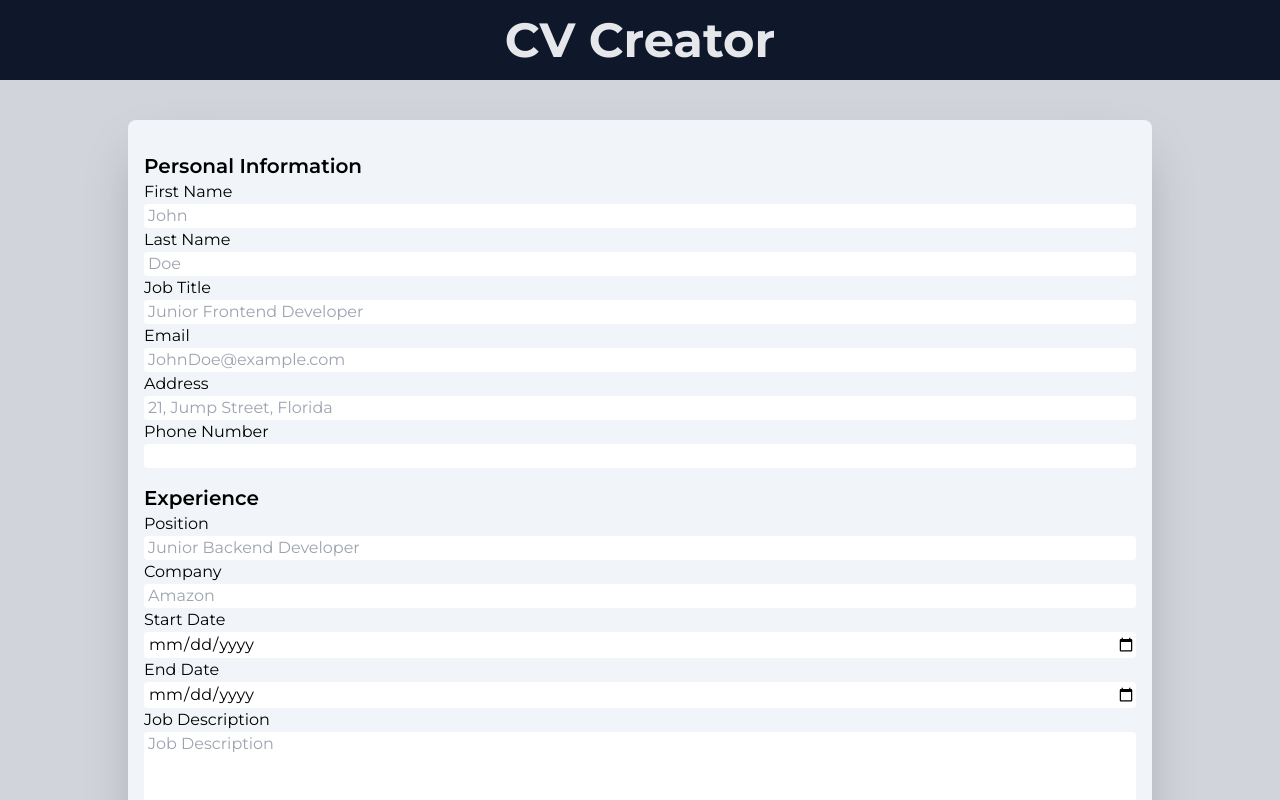
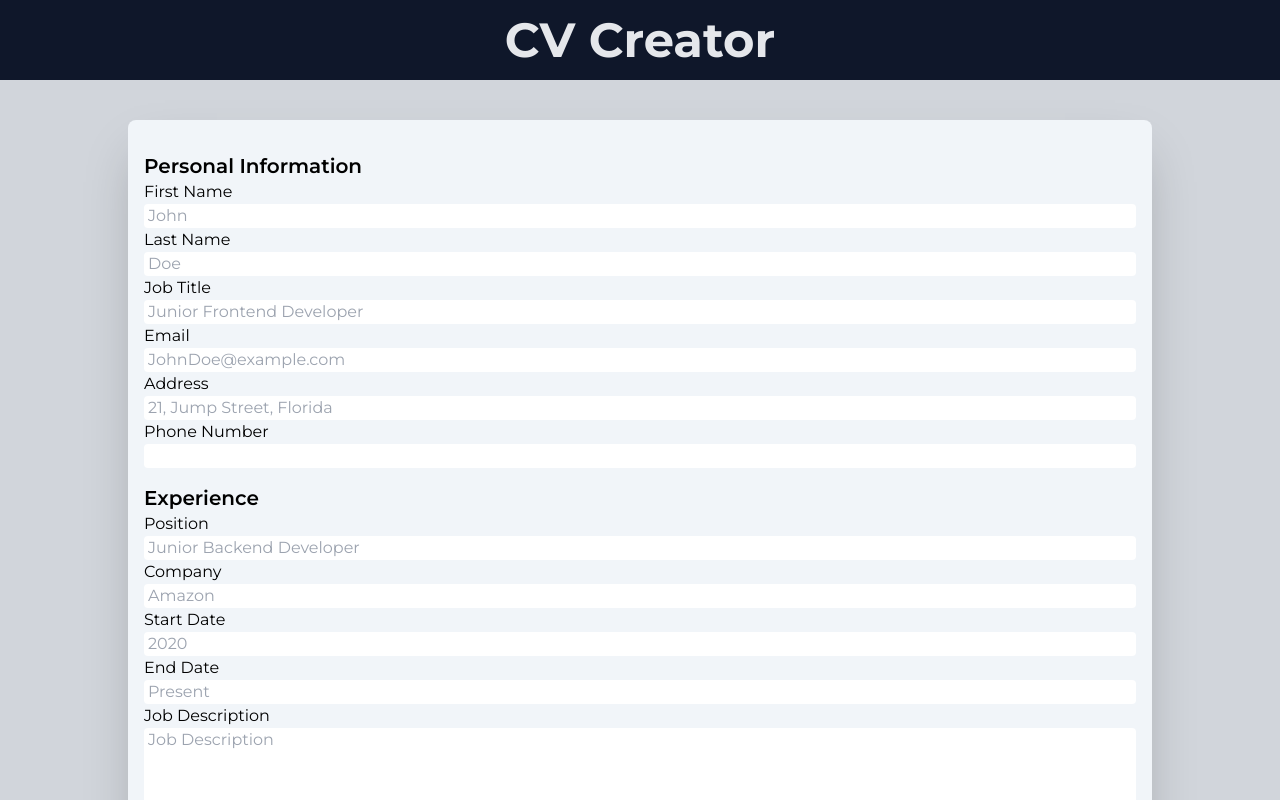
Before and after one commit to Asonance11/CV-Creator, a React (Vite) app: page / in a window 1280 px wide. Shown: the top 800 px of the page. Built offline with nearby package versions, Linux system fonts and the light colour scheme.

Commit message:
refactor: Change of experience inputs

```diff
--- a/src/components/CV-Form/Experience.jsx
+++ b/src/components/CV-Form/Experience.jsx
@@ -15,7 +15,7 @@ const Experience = (props) => {
 				name="position"
 				id={`position${index}`}
 				placeholder="Junior Backend Developer"
-				minLength={50}
+				maxLength={50}
 				value={experience.position}
 				onChange={(e) => {
 					updateExperience(e, index);
@@ -28,7 +28,7 @@ const Experience = (props) => {
 				name="company"
 				id={`position${index}`}
 				placeholder="Amazon"
-				minLength={30}
+				maxLength={30}
 				value={experience.company}
 				onChange={(e) => {
 					updateExperience(e, index);
@@ -37,26 +37,28 @@ const Experience = (props) => {
 			<label htmlFor={`start-date${index}`}>Start Date</label>
 			<input
 				className="input"
-				type="date"
+				type="text"
 				name="startDate"
 				id={`start-date${index}`}
-				placeholder=""
+				placeholder="2020"
 				value={experience.startDate}
 				onChange={(e) => {
 					updateExperience(e, index);
 				}}
+				maxLength={5}
 			/>
 			<label htmlFor={`end-date${index}`}>End Date</label>
 			<input
 				className="input"
-				type="date"
+				type="text"
 				name="endDate"
 				id={`end-date${index}`}
-				placeholder=""
+				placeholder="Present"
 				value={experience.endDate}
 				onChange={(e) => {
 					updateExperience(e, index);
 				}}
+				maxLength={8}
 			/>
 			<label htmlFor={`description${index}`}>Job Description</label>
 			<textarea
```
